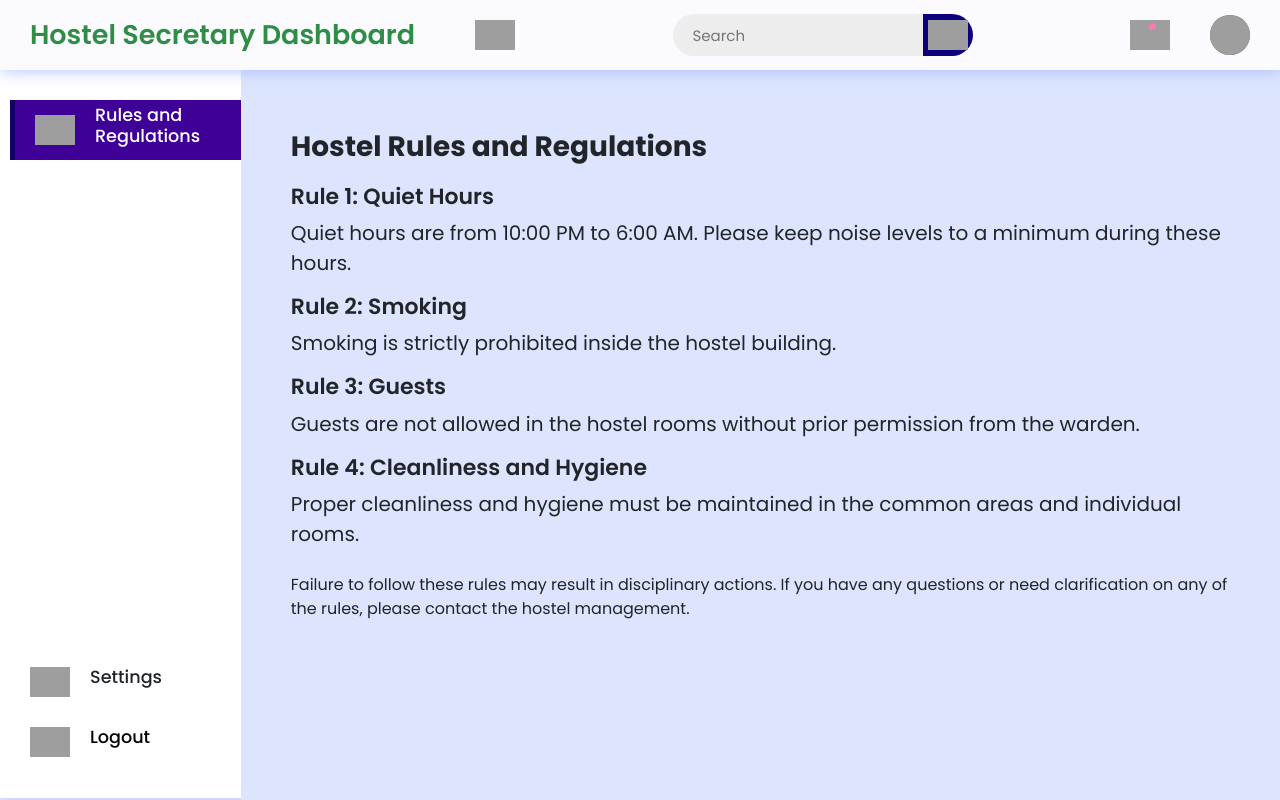
After one commit to SivaPrasad43/Hostel_Management_System, a PHP site: page /php/rules_and_regulations.html in a window 1280 px wide. The commit adds this page. Run offline with PHP 8.4, Linux system fonts and the light colour scheme; grey boxes are pictures that could not be loaded.

Commit message:
rules-and-regulations-added

```diff
--- /dev/null
+++ b/php/rules_and_regulations.html
@@ -0,0 +1,131 @@
+<!DOCTYPE html>
+<html lang="en">
+
+<head>
+    <meta charset="UTF-8">
+    <meta http-equiv="X-UA-Compatible" content="IE=edge">
+    <meta name="viewport" content="width=device-width, initial-scale=1.0">
+    <title>RIT Hostel - Rules and Regulations</title>
+    <link rel="stylesheet" href="https://maxcdn.bootstrapcdn.com/bootstrap/5.3.2/css/bootstrap.min.css">
+    <link rel="stylesheet" href="../style/dash-style.css">
+    <link rel="stylesheet" href="../style/responsive.css">
+    <style>
+        /* Custom CSS for rules and regulations page */
+        .rules-container {
+            padding: 20px;
+        }
+
+        .rules-title {
+            font-size: 28px;
+            font-weight: bold;
+            margin-bottom: 20px;
+        }
+
+        .rule-item {
+            margin-bottom: 15px;
+        }
+
+        .rule-item h5 {
+            font-weight: 600;
+            font-size: 22px;
+        }
+
+        .rule-item p {
+            font-size: 20px;
+            line-height: 1.5;
+        }
+    </style>
+</head>
+
+<body>
+    <!-- Header -->
+    <header>
+        <div class="logosec">
+            <div class="logo">Hostel Secretary Dashboard</div>
+            <img src="https://media.geeksforgeeks.org/wp-content/uploads/20221210182541/Untitled-design-(30).png"
+                class="icn menuicn" id="menuicn" alt="menu-icon">
+        </div>
+        <div class="searchbar">
+            <input type="text" placeholder="Search">
+            <div class="searchbtn">
+                <img src="https://media.geeksforgeeks.org/wp-content/uploads/20221210180758/Untitled-design-(28).png"
+                    class="icn srchicn" alt="search-icon">
+            </div>
+        </div>
+        <div class="message">
+            <div class="circle"></div>
+            <img src="https://media.geeksforgeeks.org/wp-content/uploads/20221210183322/8.png" class="icn" alt="">
+            <div class="dp">
+                <img src="https://media.geeksforgeeks.org/wp-content/uploads/20221210180014/profile-removebg-preview.png"
+                    class="dpicn" alt="dp">
+            </div>
+        </div>
+    </header>
+
+    <div class="main-container">
+        <div class="navcontainer">
+            <nav class="nav">
+                <div class="nav-upper-options">
+                    <div class="nav-option active">
+                        <img src="https://media.geeksforgeeks.org/wp-content/uploads/20221210182148/Untitled-design-(29).png"
+                            class="nav-img" alt="dashboard">
+                        <h3>Rules and Regulations</h3>
+                    </div>
+                    <div class="navbar-bottom">
+                        <div class="nav-option option6">
+                            <img src="https://media.geeksforgeeks.org/wp-content/uploads/20221210183320/4.png"
+                                class="nav-img" alt="settings">
+                            <h3> Settings</h3>
+                        </div>
+
+                        <a href="../php/logout.php">
+                            <div class="nav-option logout">
+                                <img src="https://media.geeksforgeeks.org/wp-content/uploads/20221210183321/7.png"
+                                    class="nav-img" alt="logout">
+                                <h3>Logout</h3>
+                            </div>
+                        </a>
+
+                    </div>
+                </div>
+            </nav>
+        </div>
+        <div class="main">
+
+            <div class="rules-container">
+                <h1 class="rules-title">Hostel Rules and Regulations</h1>
+
+                <div class="rule-item">
+                    <h5>Rule 1: Quiet Hours</h5>
+                    <p>Quiet hours are from 10:00 PM to 6:00 AM. Please keep noise levels to a minimum during these hours.</p>
+                </div>
+
+                <div class="rule-item">
+                    <h5>Rule 2: Smoking</h5>
+                    <p>Smoking is strictly prohibited inside the hostel building.</p>
+                </div>
+
+                <div class="rule-item">
+                    <h5>Rule 3: Guests</h5>
+                    <p>Guests are not allowed in the hostel rooms without prior permission from the warden.</p>
+                </div>
+
+                <div class="rule-item">
+                    <h5>Rule 4: Cleanliness and Hygiene</h5>
+                    <p>Proper cleanliness and hygiene must be maintained in the common areas and individual rooms.</p>
+                </div>
+
+                <!-- Add more rules and regulations as needed -->
+
+                <p class="mt-4">
+                    Failure to follow these rules may result in disciplinary actions. If you have any questions or need
+                    clarification on any of the rules, please contact the hostel management.
+                </p>
+            </div>
+        </div>
+    </div>
+
+    <script src="https://maxcdn.bootstrapcdn.com/bootstrap/5.3.2/js/bootstrap.min.js"></script>
+</body>
+
+</html>
```
Also changed, not shown: php/dashboard/hostel_secretary_dashboard.php (+3 -44 lines).
